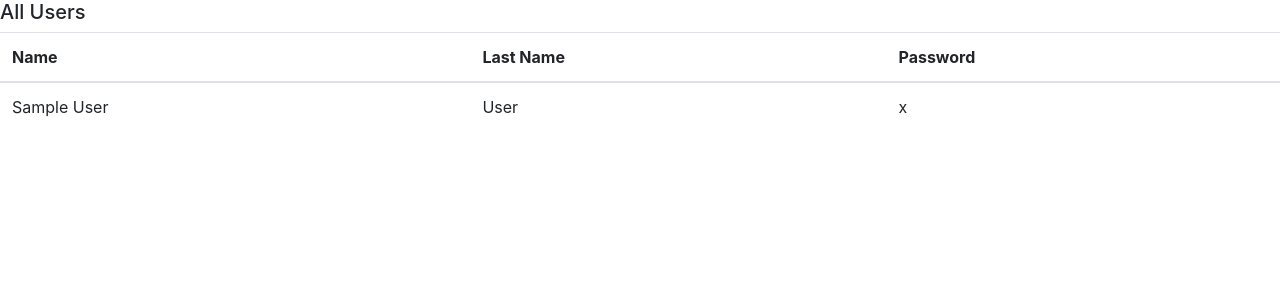
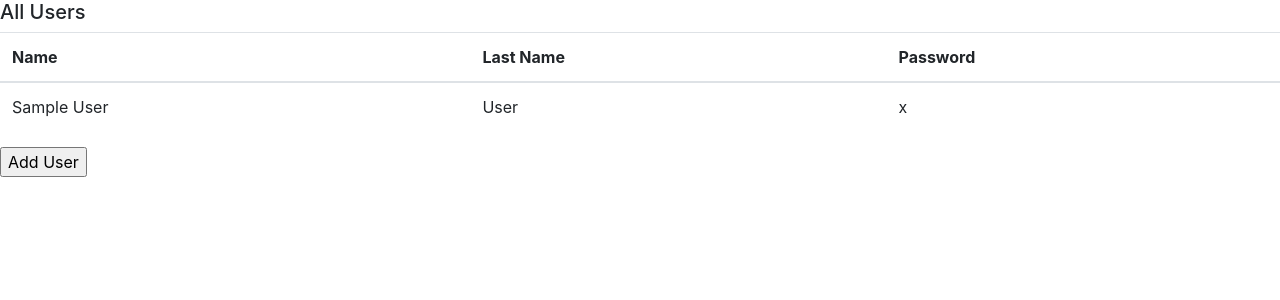
Before and after one commit to PawelDabala/CarRent, a Django app: page /users/ in a window 1280 px wide. Shown: the part 99-399 px from the top of the page. Run offline with Django 3.2, Linux system fonts and the light colour scheme; tables that the repository leaves empty hold one stand-in row (values such as "Sample post"); some libraries are stand-ins or nearby versions.

Commit message:
add: user_add tablate and views

```diff
--- a/CarRentPro/CarRentApp/templates/users.html
+++ b/CarRentPro/CarRentApp/templates/users.html
@@ -8,6 +8,8 @@
 
 <!-- <h1>All users</h1> -->
 <h5>All Users</h5>
+<form action="{% url 'user_add' %}" method="get">
+    {% csrf_token %}
     <table class="table">
         <thead>
             <tr>
@@ -28,6 +30,8 @@
 
         </tbody>
     </table>
+    <input type="submit" value="Add User">
+</form>
 
 
 {% endblock body %}
--- a/CarRentPro/CarRentApp/urls.py
+++ b/CarRentPro/CarRentApp/urls.py
@@ -1,8 +1,9 @@
 from django.urls import path
-from .views import User_view, Address_view
+from .views import User_view, Address_view, User_add
 # from .views import
 
 urlpatterns = [
     path('users/', User_view, name='users'),
     path('addresses/', Address_view, name='addresses'),
+    path('users/add', User_add, name='user_add'),
 ]
--- a/CarRentPro/CarRentApp/views.py
+++ b/CarRentPro/CarRentApp/views.py
@@ -1,7 +1,11 @@
 from django.shortcuts import render
 from .models import User, Address
+from django.http import HttpResponse, HttpResponseRedirect
+from django.urls import reverse
 
 # Create your views here.
+
+
 def User_view(request):
     users = User.objects.all()
     context = {
@@ -10,6 +14,18 @@ def User_view(request):
 
     return render(request, 'users.html', context=context)
 
+
+def User_add(request):
+    if request.method == "GET":
+        return render(request, 'user_add.html')
+    elif request.method == 'POST':
+        name = request.POST.get('name')
+        last_name = request.POST.get('last_name')
+        password = request.POST.get('password')
+        User.objects.create(name=name, last_name=last_name, password=password)
+        return HttpResponseRedirect(reverse('users'))
+
+
 def Address_view(request):
     addresses = Address.objects.all()
     print(addresses)
```
Also changed, not shown: CarRentPro/CarRentApp/templates/user_add.html (added, +25 -0 lines). Lines whose indentation alone changed are shown as unchanged.
